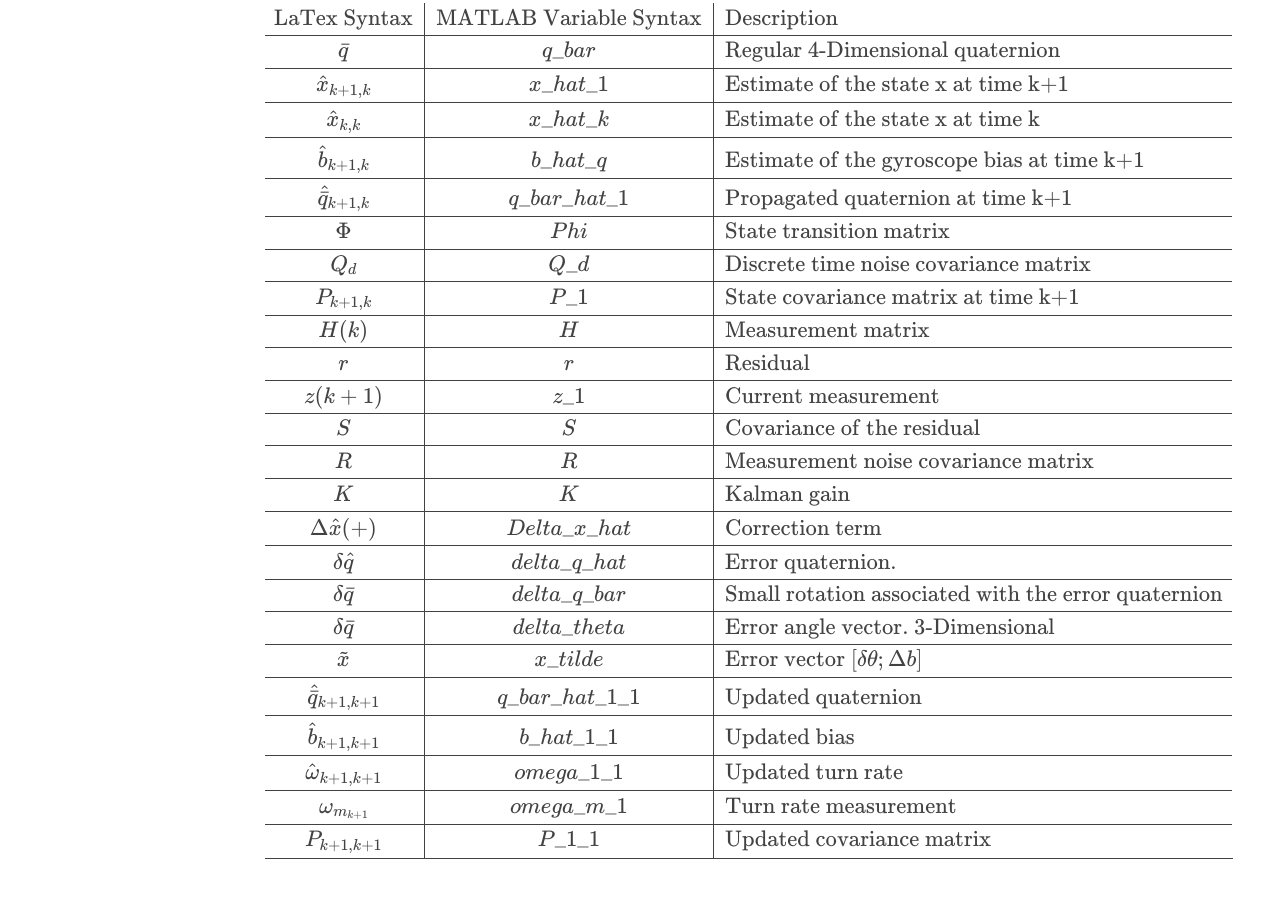
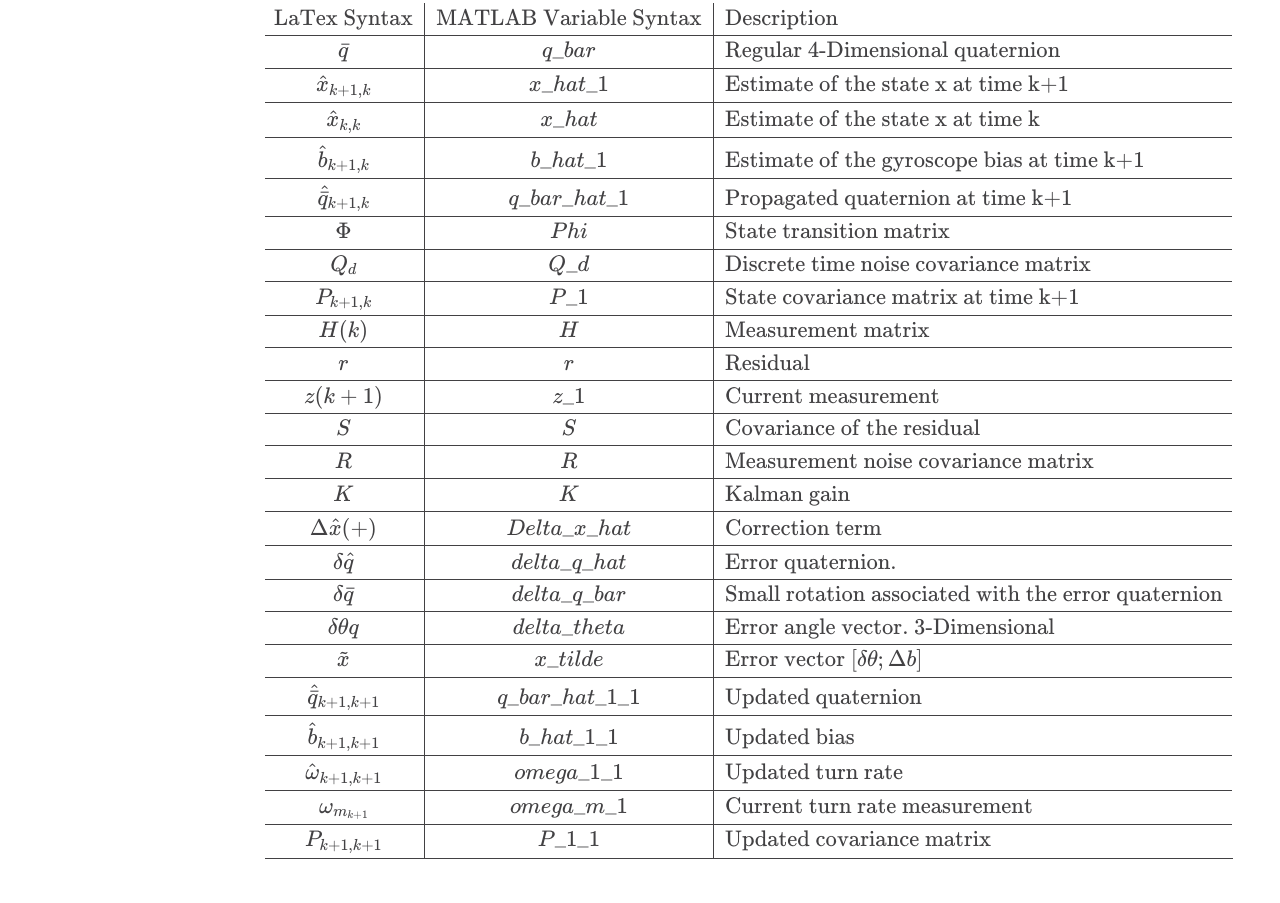
Before and after one commit to jeljaik/extended-kalman-filter, a Jekyll site: the page built from notation.md, in a window 1280 px wide. Shown: the part 753-1656 px from the top of the page. Built offline with Jekyll 4.4.1, drawn with Linux system fonts in a browser that asks for light colours; nearby versions of some CDN libraries; formulas are drawn with MathJax 3; comment, search, counter and statistics services are not loaded.

Commit message:
Update notation.md

```diff
--- a/notation.md
+++ b/notation.md
@@ -14,8 +14,8 @@
 \hline
  \bar{q}                  &  q\_bar               & \text{Regular 4-Dimensional quaternion}                                                        \\ \hline
  \hat{x}_{k+1,k}          &  x\_hat\_1            & \text{Estimate of the state x at time k+1}                                       \\ \hline
- \hat{x}_{k, k}           &  x\_hat\_k            & \text{Estimate of the state x at time k}                                         \\ \hline
- \hat{b}_{k+1, k}         &  b\_hat\_q            & \text{Estimate of the gyroscope bias at time k+1}                                \\ \hline
+ \hat{x}_{k, k}           &  x\_hat            & \text{Estimate of the state x at time k}                                         \\ \hline
+ \hat{b}_{k+1, k}         &  b\_hat\_1            & \text{Estimate of the gyroscope bias at time k+1}                                \\ \hline
  \hat{\bar{q}}_{k+1, k}   &  q\_bar\_hat\_1       & \text{Propagated quaternion at time k+1}                                         \\ \hline
  \Phi                     &  Phi                  & \text{State transition matrix}                                                   \\ \hline
  Q_d                      &  Q\_d                 & \text{Discrete time noise covariance matrix}                                     \\ \hline
@@ -29,12 +29,12 @@
  \Delta \hat{x}(+)        &  Delta\_x\_hat        & \text{Correction term}                                                           \\ \hline
  \delta \hat{q}           &  delta\_q\_hat        & \text{Error quaternion. }   \\ \hline
  \delta \bar{q}           &  delta\_q\_bar        & \text{Small rotation associated with the error quaternion}\\ \hline
- \delta \bar{q}           &  delta\_theta         & \text{Error angle vector. 3-Dimensional}                                         \\ \hline
+ \delta \theta{q}           &  delta\_theta         & \text{Error angle vector. 3-Dimensional}                                         \\ \hline
  \tilde{x}                &  x\_tilde             & \text{Error vector $[\delta\theta ; \Delta b]$}                                  \\ \hline
  \hat{\bar{q}}_{k+1,k+1}  &  q\_bar\_hat\_1\_1    & \text{Updated quaternion}                                                        \\ \hline
  \hat{b}_{k+1,k+1}        &  b\_hat\_1\_1         & \text{Updated bias}                                                              \\ \hline
  \hat{\omega}_{k+1,k+1}   &  omega\_1\_1          & \text{Updated turn rate}                                                         \\ \hline
- \omega_{m_{k+1}}         &  omega\_m\_1          & \text{Turn rate measurement}                                                     \\ \hline
+ \omega_{m_{k+1}}         &  omega\_m\_1          & \text{Current turn rate measurement}                                                     \\ \hline
  P_{k+1,k+1}              &  P\_1\_1              & \text{Updated covariance matrix}                                                 \\ \hline
  \end{array}
 $$
```
